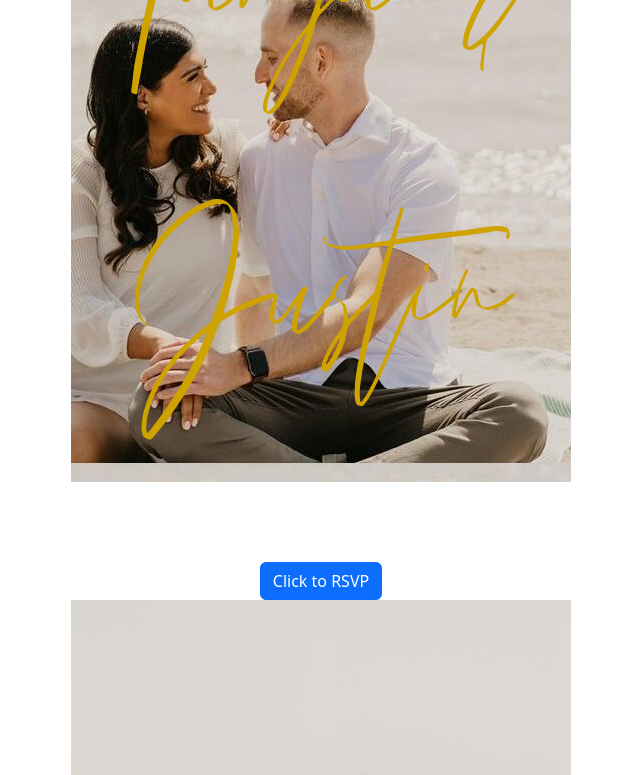
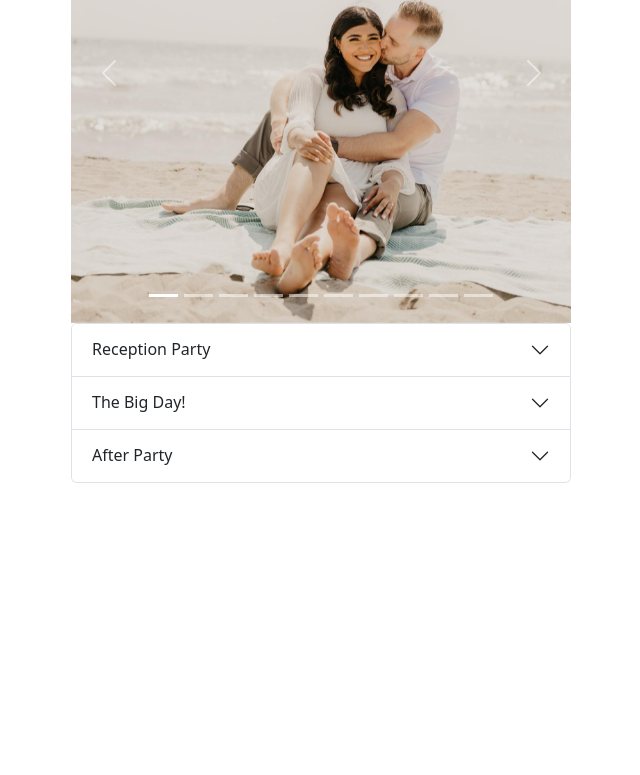
Before and after one commit to MichaelSault/TanyaWeddingWebsite, a React (Vite) app: page / in a window 1280 px wide. Shown: the part 607-1382 px from the top of the page, without its empty margins (319-959 px from the left). After the commit the page ends 1090 px from the top, so only its background shows below. Built offline with nearby package versions, Linux system fonts and the light colour scheme.

Commit message:
front end changes to general layout

```diff
--- a/src/components/EngagementCarosel.jsx
+++ b/src/components/EngagementCarosel.jsx
@@ -1,11 +1,9 @@
-import {useNavigate} from "react-router-dom";
+
 import Accordion from 'react-bootstrap/Accordion';
 
 import '../App.css'
 
 function EngagementCarosel() {
-    const navigate = useNavigate();
-
     return (
 
       <>
@@ -64,7 +62,7 @@ function EngagementCarosel() {
               </button>
           </div>
 
-          <Accordion defaultActiveKey="0" style={{width:"500px"}}>
+          <Accordion defaultActiveKey="0" style={{width:"100%"}}>
               <Accordion.Item eventKey="1">
                   <Accordion.Header>Reception Party</Accordion.Header>
                   <Accordion.Body>
--- a/src/components/Home.jsx
+++ b/src/components/Home.jsx
@@ -1,20 +1,12 @@
-import {useNavigate} from "react-router-dom";
-import Accordion from 'react-bootstrap/Accordion';
-
-
 import '../App.css'
 import Sidebar from "./Sidebar";
 import EngagementCarosel from "./EngagementCarosel";
-import TitleHeader from "./TitleBanner";
+
 
 function Home() {
-  const navigate = useNavigate();
 
   return (
-
     <>
-        <TitleHeader />
-
         <Sidebar />
 
         <EngagementCarosel />
--- a/src/components/Sidebar.jsx
+++ b/src/components/Sidebar.jsx
@@ -9,7 +9,7 @@ function Sidebar() {
   return (
 
     <>
-        <button className="btn btn-primary" type="button" data-bs-toggle="offcanvas" data-bs-target="#offcanvasWithBothOptions" aria-controls="offcanvasWithBothOptions">Click to RSVP</button>
+        {/* <button className="btn btn-primary" type="button" data-bs-toggle="offcanvas" data-bs-target="#offcanvasWithBothOptions" aria-controls="offcanvasWithBothOptions">Click to RSVP</button> */}
 
         <div className="offcanvas offcanvas-start" data-bs-scroll="true" tabIndex="-1" id="offcanvasWithBothOptions" aria-labelledby="offcanvasWithBothOptionsLabel">
             <div className="offcanvas-header">
```
